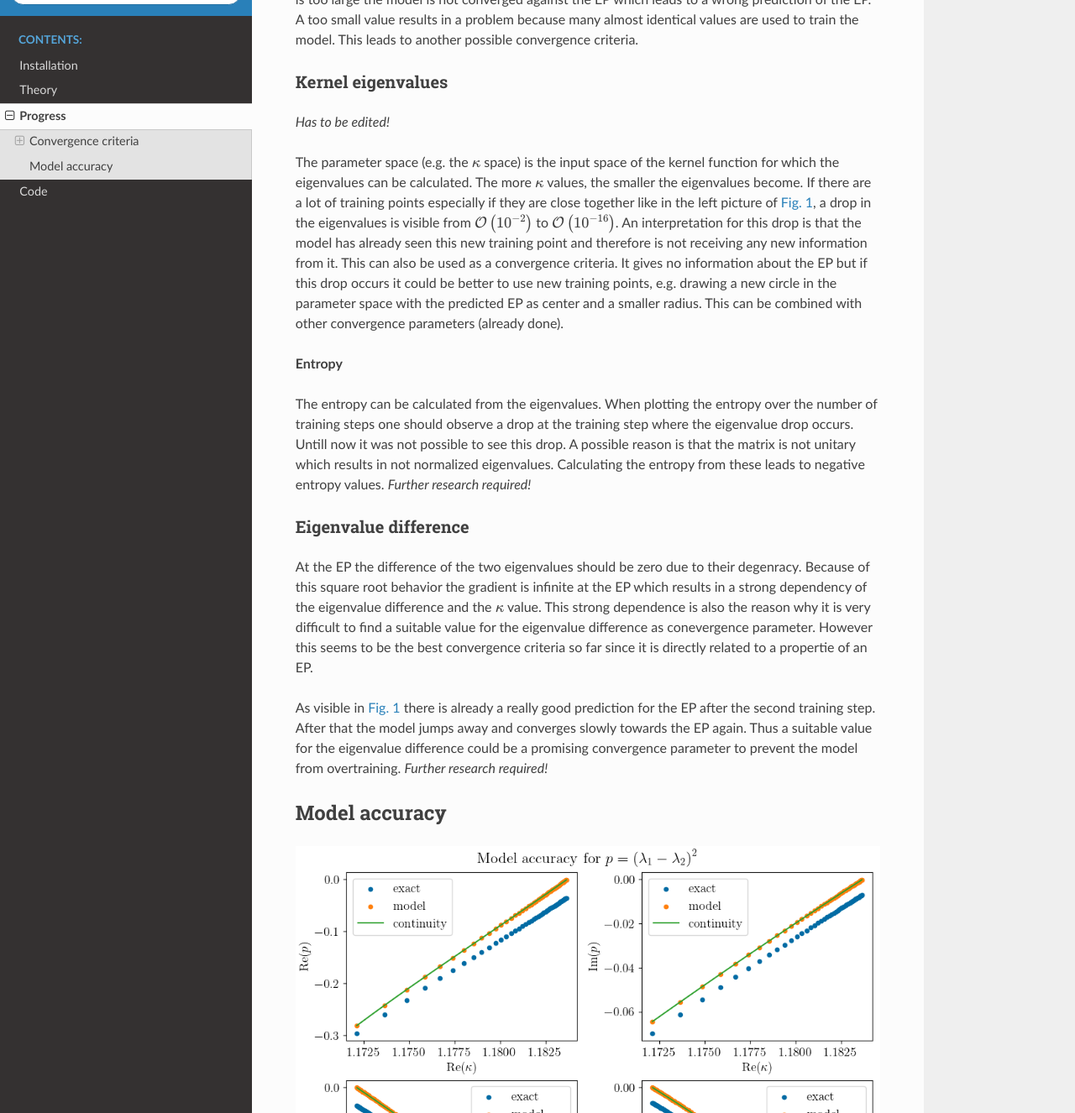
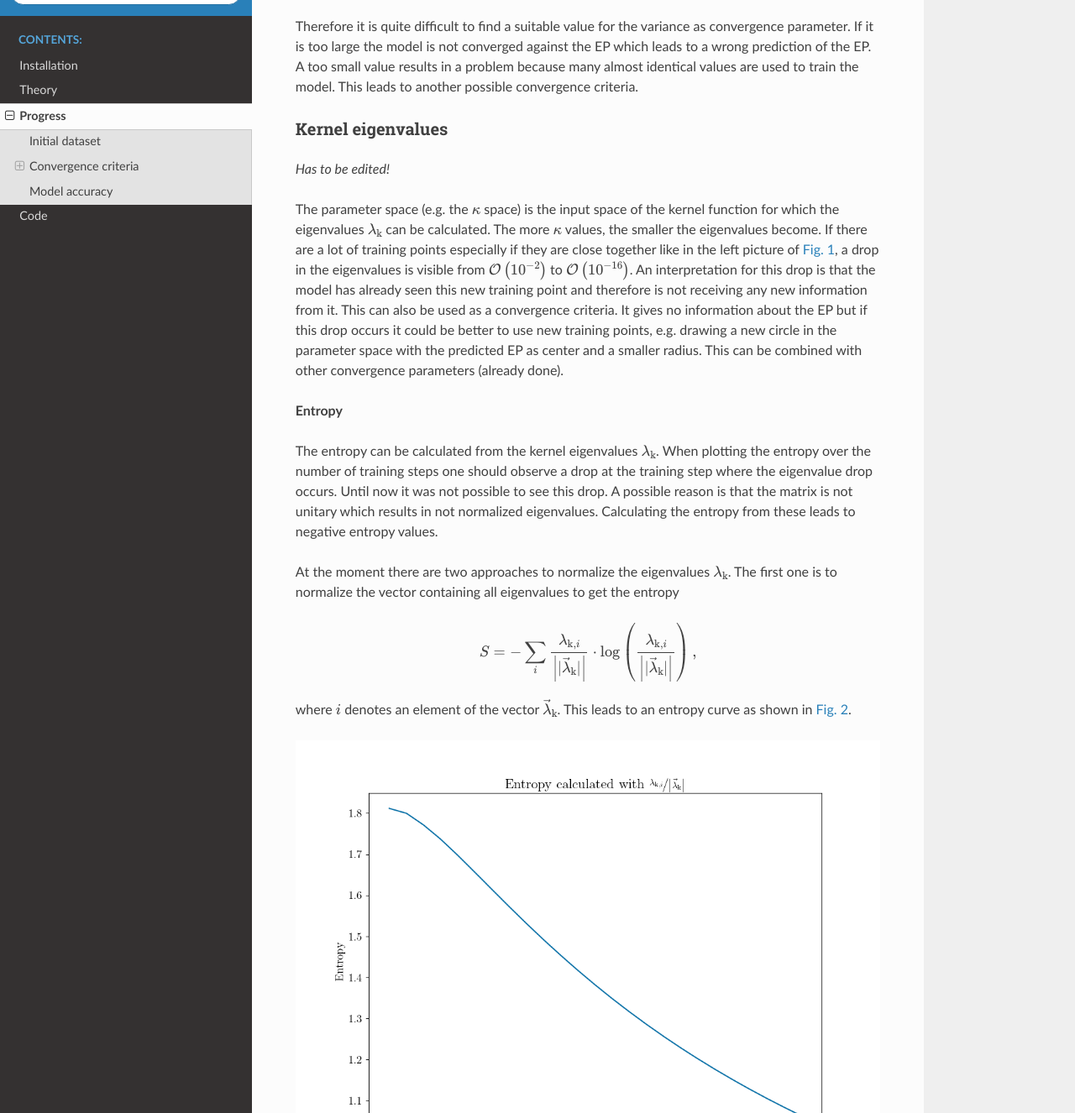
Before and after one commit to Search-for-EPs/Search-for-EPs, a Sphinx documentation site: the page built from docs/source/_pages/progress.rst, in a window 1280 px wide and 1400 px high, scrolled down 1087 px, cut to the strip 74-1400 px from the top of the window. Shown: the whole strip at 84% size. Built offline with Sphinx 7.4.7 and the Read the Docs theme 2.0.0, drawn with Linux system fonts in a browser that asks for light colours; some of the changed text lies outside the part shown.

Commit message:
added plots for entropy to docs

```diff
--- a/docs/source/_pages/progress.rst
+++ b/docs/source/_pages/progress.rst
@@ -2,6 +2,11 @@
 ========
 
 This section documents the progress and the difficulties while working on this project.
+
+Initial dataset
+---------------
+
+
 
 Convergence criteria
 --------------------
@@ -44,6 +49,7 @@
 `Has to be edited!`
 
 The parameter space (e.g. the :math:`\kappa` space) is the input space of the kernel function for which the eigenvalues
+:math:`\lambda_\text{k}`
 can be calculated. The more :math:`\kappa` values, the smaller the eigenvalues become. If there are a lot of training
 points especially if they are close together like in the left picture of :numref:`noise dependency`, a drop in the
 eigenvalues is visible from :math:`\mathcal{O}\left(10^{-2}\right)` to :math:`\mathcal{O}\left(10^{-16}\right)`. An
@@ -55,20 +61,60 @@
 
 **Entropy**
 
-The entropy can be calculated from the eigenvalues. When plotting the entropy over the number of training steps one
-should observe a drop at the training step where the eigenvalue drop occurs. Untill now it was not possible to see this
+The entropy can be calculated from the kernel eigenvalues :math:`\lambda_\text{k}`. When plotting the entropy over the
+number of training steps one
+should observe a drop at the training step where the eigenvalue drop occurs. Until now it was not possible to see this
 drop. A possible reason is that the matrix is not unitary which results in not normalized eigenvalues. Calculating the
 entropy from these leads to negative entropy values.
+
+At the moment there are two approaches to normalize the eigenvalues :math:`\lambda_\text{k}`. The first one is to
+normalize the vector containing all eigenvalues to get the entropy
+
+.. math::
+
+    S = -\sum_i \frac{\lambda_{\text{k}, i}}{\left||\vec{\lambda}_\text{k}|\right|} \cdot \log\left(\frac{
+    \lambda_{\text{k}, i}}{\left||\vec{\lambda}_\text{k}|\right|}\right)\, ,
+
+where :math:`i` denotes an element of the vector :math:`\vec{\lambda}_\text{k}`. This leads to an entropy curve as shown
+in :numref:`entropy normalized`.
+
+.. figure:: images/entropy_diff_normalized.png
+    :width: 100 %
+    :align: center
+    :name: entropy normalized
+
+    The entropy calculated from the kernel eigenvalues normalized by the norm of the kernel eigenvalue vector
+    :math:`\left||\vec{\lambda}_\text{k}|\right|`.
+
+The other approach is to normalize by
+the length of the vector :math:`\text{len}\left(\vec{\lambda}_\text{k}\right)`, i.e. the number of elements, which
+leads to the entropy
+
+.. math::
+
+    S = -\sum_i \frac{\lambda_{\text{k}, i}}{\text{len}\left(\vec{\lambda}_\text{k}\right)} \cdot \log\left(\frac{
+    \lambda_{\text{k}, i}}{\text{len}\left(\vec{\lambda}_\text{k}\right)}\right)
+
+This results in an entropy curve shown in :numref:`entropy divided length`.
+
+.. figure:: images/entropy_diff_divided_length.png
+    :width: 100 %
+    :align: center
+    :name: entropy divided length
+
+    The entropy calculated from the kernel eigenvalues normalized by the length of the kernel eigenvalue vector
+    :math:`\text{len}\left(\vec{\lambda}_\text{k}\right)`.
+
 `Further research required!`
 
 Eigenvalue difference
 +++++++++++++++++++++
 
-At the EP the difference of the two eigenvalues should be zero due to their degenracy. Because of this square root
+At the EP the difference of the two eigenvalues should be zero due to their degeneracy. Because of this square root
 behavior the gradient is infinite at the EP which results in a strong dependency of the eigenvalue difference and the
 :math:`\kappa` value. This strong dependence is also the reason why it is very difficult to find a suitable value for
-the eigenvalue difference as conevergence parameter. However this seems to be the best convergence criteria so far
-since it is directly related to a propertie of an EP.
+the eigenvalue difference as convergence parameter. However this seems to be the best convergence criteria so far
+since it is directly related to a property of an EP.
 
 As visible in :numref:`noise dependency` there is already a really good prediction for the EP after the second training
 step. After that the model jumps away and converges slowly towards the EP again. Thus a suitable value for the
```
Also changed, not shown: docs/source/_pages/images/entropy_diff_normalized.png (added).
